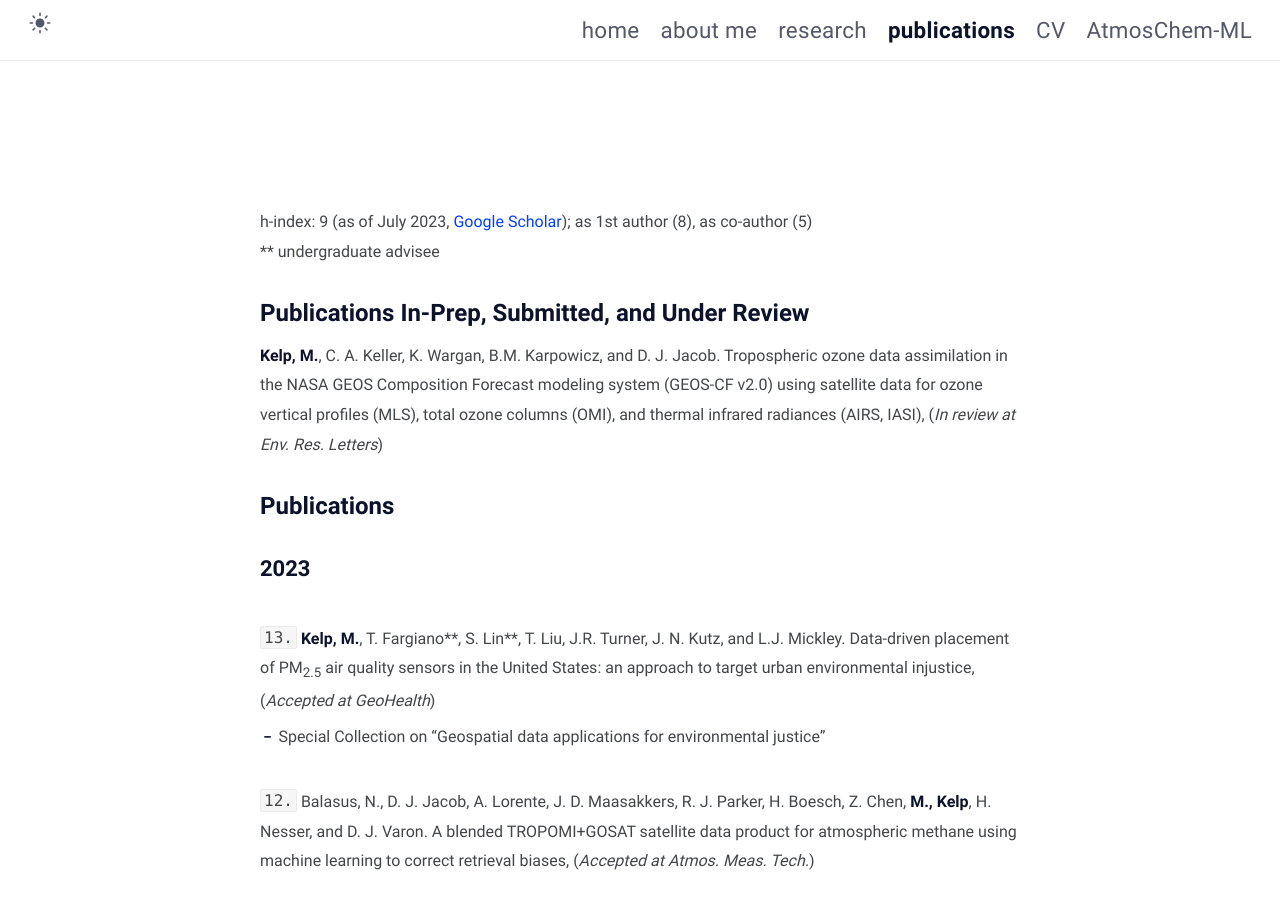
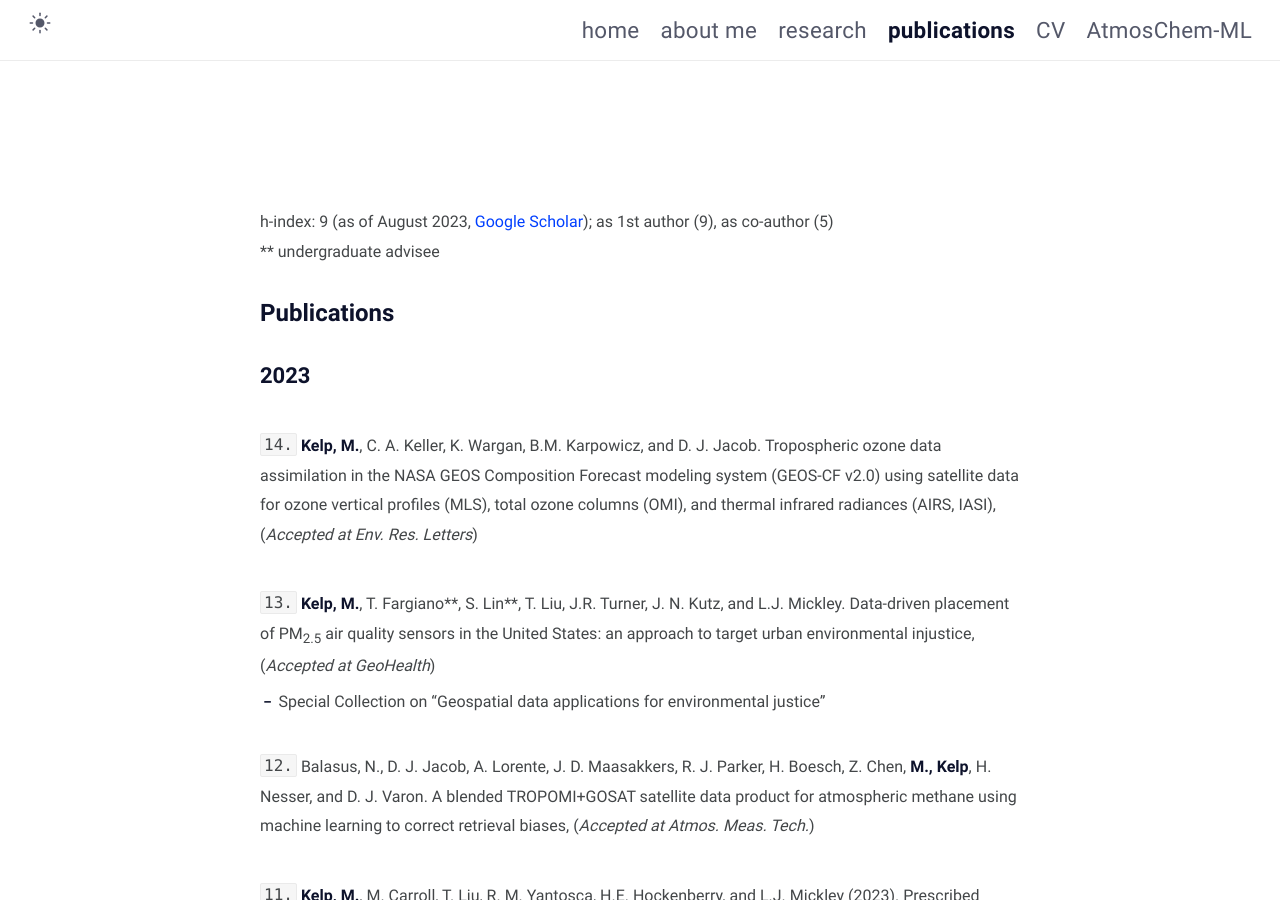
Before and after one commit to mkelp/mkelp.github.io, a Jekyll site: the page built from publications.md, in a window 1280 px wide and 900 px high. Built offline with Jekyll 4.4.1, drawn with Linux system fonts in a browser that asks for light colours.

Commit message:
August15

```diff
--- a/publications.md
+++ b/publications.md
@@ -6,18 +6,19 @@ excerpt: Makoto Kelp publications
 comments: false
 ---
 
-h-index: 9 (as of July 2023, [Google Scholar](https://scholar.google.com/citations?user=jW7E7XAAAAAJ&hl=en)); as 1st author (8), as co-author (5)
+h-index: 9 (as of August 2023, [Google Scholar](https://scholar.google.com/citations?user=jW7E7XAAAAAJ&hl=en)); as 1st author (9), as co-author (5)
 <br/> \*\* undergraduate advisee
 
 <!-- ## Submitted and Under Review -->
-# Publications In-Prep, Submitted, and Under Review
-
-**Kelp, M.**, C. A. Keller, K. Wargan, B.M. Karpowicz, and D. J. Jacob.  Tropospheric ozone data assimilation in the NASA GEOS Composition Forecast modeling system (GEOS-CF v2.0) using satellite data for ozone vertical profiles (MLS), total ozone columns (OMI), and thermal infrared radiances (AIRS, IASI), (*In review at Env. Res. Letters*)
+<!-- # Publications In-Prep, Submitted, and Under Review -->
 
 
 # Publications
 
 ## **2023**
+
+<br />
+`14.` **Kelp, M.**, C. A. Keller, K. Wargan, B.M. Karpowicz, and D. J. Jacob.  Tropospheric ozone data assimilation in the NASA GEOS Composition Forecast modeling system (GEOS-CF v2.0) using satellite data for ozone vertical profiles (MLS), total ozone columns (OMI), and thermal infrared radiances (AIRS, IASI), (*Accepted at Env. Res. Letters*)
 
 <br />
 `13.` **Kelp, M.**, T. Fargiano\*\*, S. Lin\*\*, T. Liu, J.R. Turner, J. N. Kutz, and L.J. Mickley. Data-driven placement of PM<sub>2.5</sub>
```
Also changed, not shown: 2 other files.
